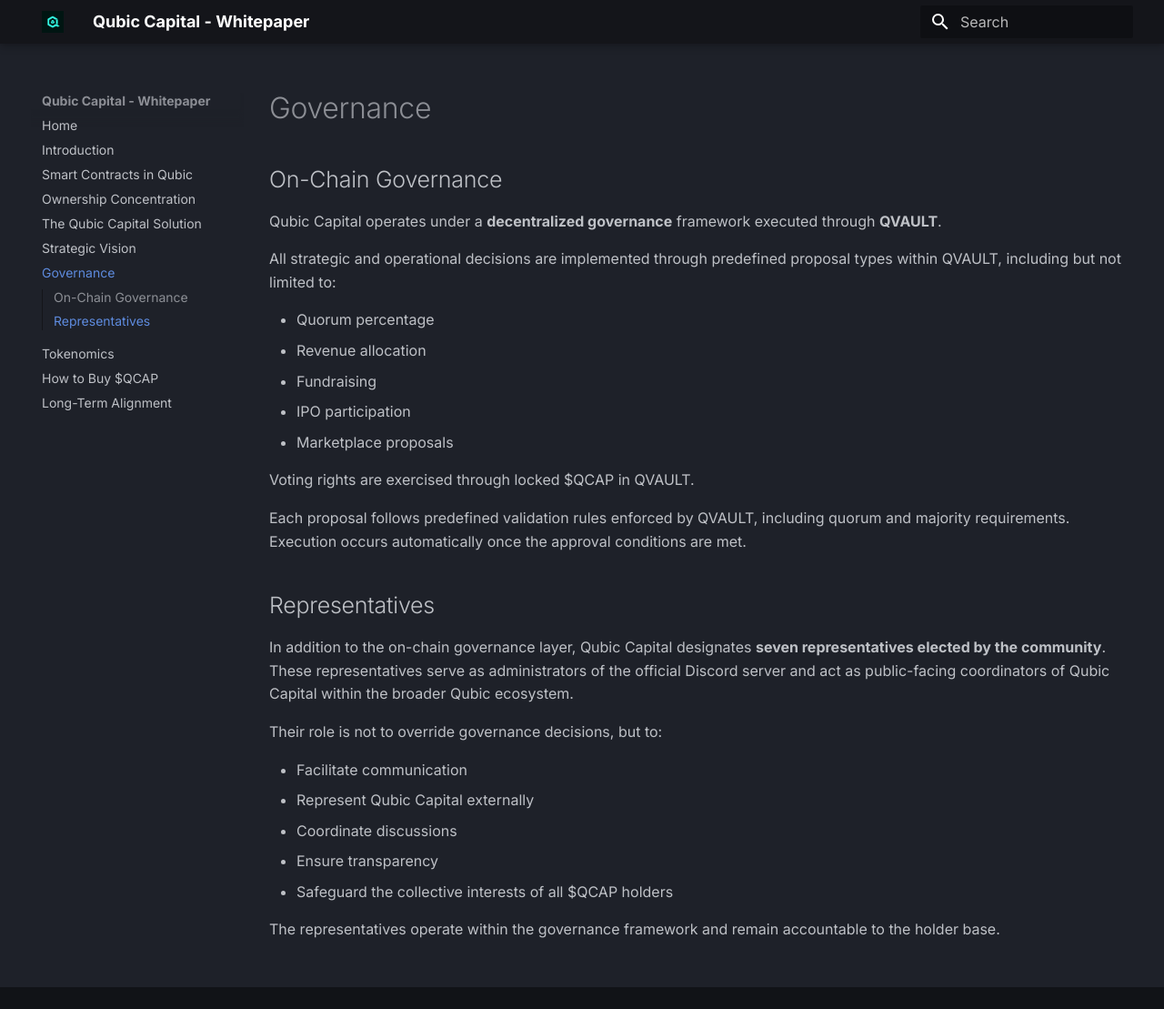
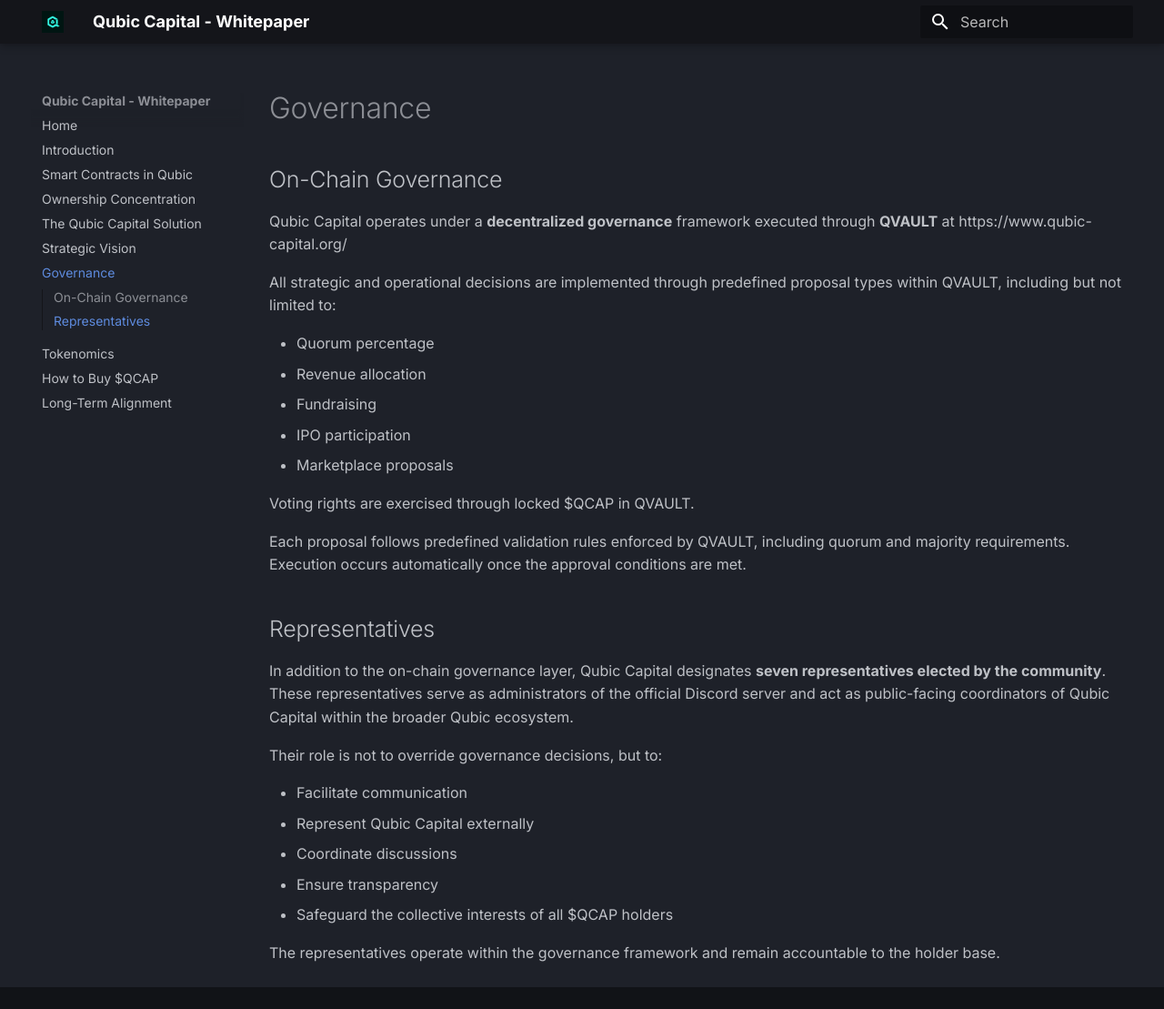
Before and after one commit to HermanToothrot10/qubic-capital-whitepaper, an MkDocs documentation site: the page built from docs/06-governance.md, in a window 1280 px wide and 1109 px high. Shown: the whole window at 91% size. Built offline with MkDocs 1.6.1 and Material for MkDocs 9.7.7, drawn with Linux system fonts in a browser that asks for light colours.

Commit message:
Update 06-governance.md

```diff
--- a/docs/06-governance.md
+++ b/docs/06-governance.md
@@ -2,7 +2,7 @@
 
 ## On-Chain Governance
 
-Qubic Capital operates under a **decentralized governance** framework executed through **QVAULT**.
+Qubic Capital operates under a **decentralized governance** framework executed through **QVAULT** at https://www.qubic-capital.org/
 
 All strategic and operational decisions are implemented through predefined proposal types within QVAULT, including but not limited to:
 
```
